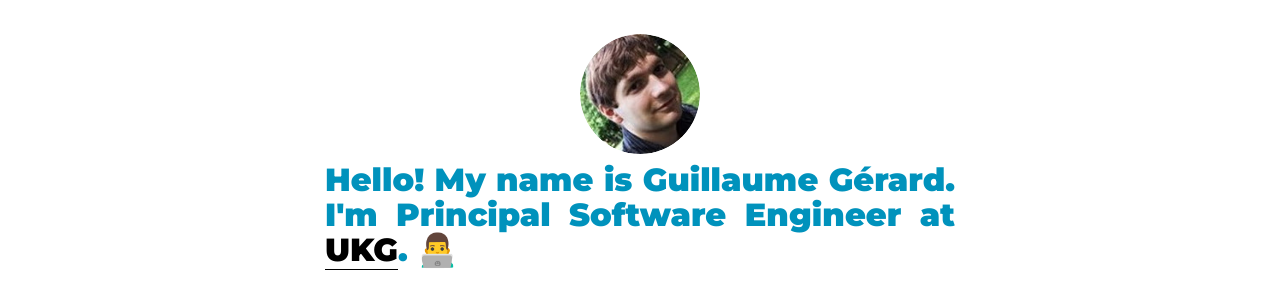
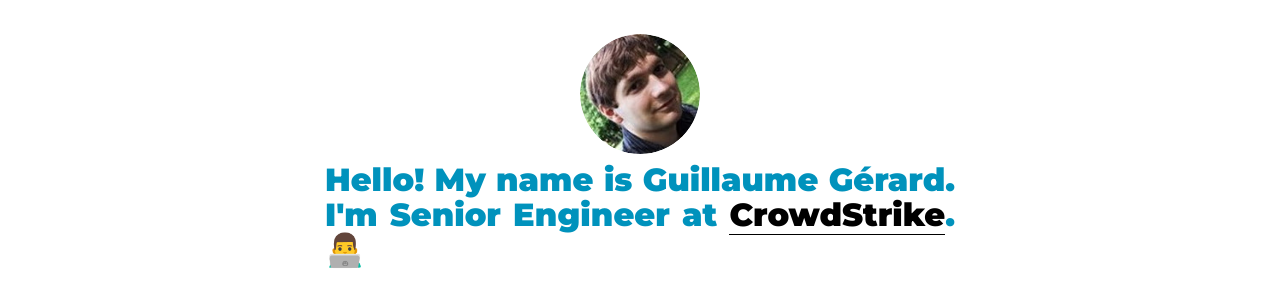
Before and after one commit to GreatWizard/guillaume.gerard.pm, a Gatsby site: page /talks in a window 1280 px wide. Shown: the part 126-419 px from the top of the page. Built offline with nearby package versions, Linux system fonts and the light colour scheme; Gatsby itself is replaced by a stand-in of ours; some packages are replaced by stand-ins of ours; a small style sheet from the web is missing.

Commit message:
chore: update current job

```diff
--- a/scripts/latex-tags.js
+++ b/scripts/latex-tags.js
@@ -69,7 +69,7 @@
   jstag: {
     text: "JS",
     rgb: "248,220,61",
-    color: "darkgray"
+    color: "darkgray",
   },
   kubernetestag: {
     text: "Kubernetes",
@@ -111,7 +111,7 @@
   },
   csstag: {
     text: "CSS",
-    rgb: "40,168,221"
+    rgb: "40,168,221",
   },
   lesstag: {
     text: "LESS",
--- a/src/components/main-bio.js
+++ b/src/components/main-bio.js
@@ -67,14 +67,14 @@
           fontSize: `2rem`,
         }}
       >
-        Hello! My name is {author}. I'm Principal Software Engineer at
+        Hello! My name is {author}. I'm Senior Engineer at
         {` `}
         <a
           target="_blank"
           rel="noreferrer noopener"
-          href="https://www.ukg.com"
+          href="https://www.crowdstrike.com"
         >
-          UKG
+          CrowdStrike
         </a>
         .{` `}
         <span role="img" aria-label="man technologist">
```
Also changed, not shown: 2 other files.
